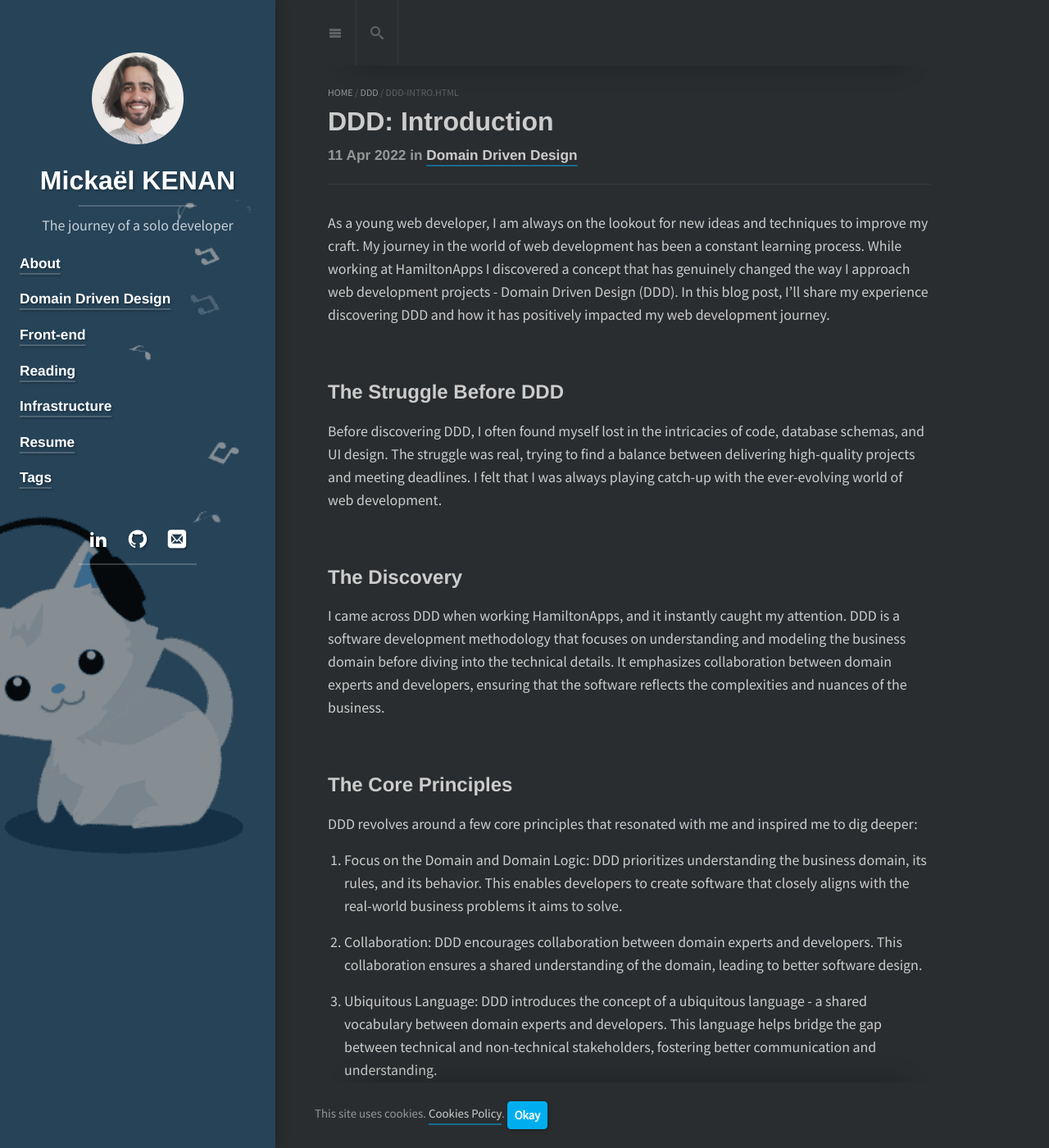
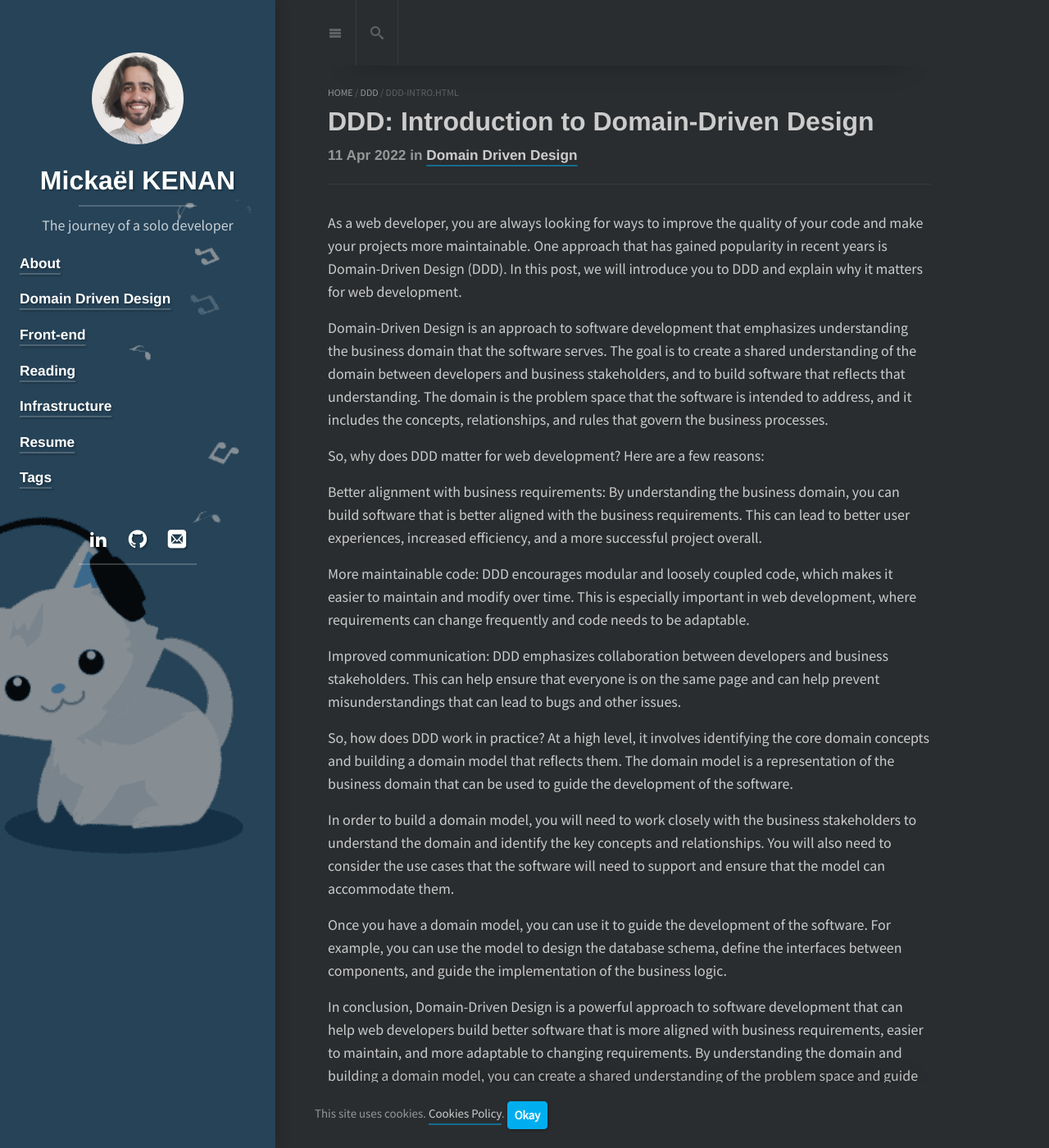
Before and after one commit to mickael-kenan/mickael-kenan, a Jekyll site: the page built from _posts/ddd/2022-04-11-ddd-intro.md, in a window 1280 px wide and 1400 px high. Shown: the whole window at 82% size. Built offline with Jekyll 4.4.1, drawn with Linux system fonts in a browser that asks for light colours; cached includes are drawn as plain includes; nearby versions of some CDN libraries; some web fonts are replaced; library files that are not in the unit come from our copies; some of the changed text lies outside the part shown.

Commit message:
feat: add ddd articles

```diff
--- a/_posts/ddd/2022-04-11-ddd-intro.md
+++ b/_posts/ddd/2022-04-11-ddd-intro.md
@@ -1,41 +1,27 @@
 ---
 layout: post
-title: "DDD: Introduction"
+title: "DDD: Introduction to Domain-Driven Design"
 category: ddd
 ---
 
-As a young web developer, I am always on the lookout for new ideas and techniques to improve my craft. My journey in the world of web development has been a constant learning process. While working at HamiltonApps I discovered a concept that has genuinely changed the way I approach web development projects - Domain Driven Design (DDD). In this blog post, I'll share my experience discovering DDD and how it has positively impacted my web development journey.
+As a web developer, you are always looking for ways to improve the quality of your code and make your projects more maintainable. One approach that has gained popularity in recent years is Domain-Driven Design (DDD). In this post, we will introduce you to DDD and explain why it matters for web development.
 
 <!--more-->
 
-## The Struggle Before DDD
+Domain-Driven Design is an approach to software development that emphasizes understanding the business domain that the software serves. The goal is to create a shared understanding of the domain between developers and business stakeholders, and to build software that reflects that understanding. The domain is the problem space that the software is intended to address, and it includes the concepts, relationships, and rules that govern the business processes.
 
-Before discovering DDD, I often found myself lost in the intricacies of code, database schemas, and UI design. The struggle was real, trying to find a balance between delivering high-quality projects and meeting deadlines. I felt that I was always playing catch-up with the ever-evolving world of web development.
+So, why does DDD matter for web development? Here are a few reasons:
 
-## The Discovery
+Better alignment with business requirements: By understanding the business domain, you can build software that is better aligned with the business requirements. This can lead to better user experiences, increased efficiency, and a more successful project overall.
 
-I came across DDD when working HamiltonApps, and it instantly caught my attention. DDD is a software development methodology that focuses on understanding and modeling the business domain before diving into the technical details. It emphasizes collaboration between domain experts and developers, ensuring that the software reflects the complexities and nuances of the business.
+More maintainable code: DDD encourages modular and loosely coupled code, which makes it easier to maintain and modify over time. This is especially important in web development, where requirements can change frequently and code needs to be adaptable.
 
-## The Core Principles
+Improved communication: DDD emphasizes collaboration between developers and business stakeholders. This can help ensure that everyone is on the same page and can help prevent misunderstandings that can lead to bugs and other issues.
 
-DDD revolves around a few core principles that resonated with me and inspired me to dig deeper:
+So, how does DDD work in practice? At a high level, it involves identifying the core domain concepts and building a domain model that reflects them. The domain model is a representation of the business domain that can be used to guide the development of the software.
 
-1. Focus on the Domain and Domain Logic: DDD prioritizes understanding the business domain, its rules, and its behavior. This enables developers to create software that closely aligns with the real-world business problems it aims to solve.
+In order to build a domain model, you will need to work closely with the business stakeholders to understand the domain and identify the key concepts and relationships. You will also need to consider the use cases that the software will need to support and ensure that the model can accommodate them.
 
-2. Collaboration: DDD encourages collaboration between domain experts and developers. This collaboration ensures a shared understanding of the domain, leading to better software design.
+Once you have a domain model, you can use it to guide the development of the software. For example, you can use the model to design the database schema, define the interfaces between components, and guide the implementation of the business logic.
 
-3. Ubiquitous Language: DDD introduces the concept of a ubiquitous language - a shared vocabulary between domain experts and developers. This language helps bridge the gap between technical and non-technical stakeholders, fostering better communication and understanding.
-
-4. Model-Driven Design: In DDD, the domain model drives the software design. Developers use the model to create code that reflects the domain's rules and behavior, making it easier to maintain and evolve the software over time.
-
-## Embracing Domain Driven Design
-
-Spending more time upfront, collaborating with the clients to understand their business domain and establish a ubiquitous language.
-It starts by taking more time and effort but it really is a game changer for the whole project's life.
-
-Not only does it help build a more accurate and robust software solution, but it also makes communication with the client and other team members much smoother. The code is more readable, maintainable, and adaptable to future changes in the business domain. This new approach transforms the relationship between the different members working of the project.
-
-## Conclusion
-
-Discovering Domain Driven Design has been a turning point in my web development journey. It has fundamentally changed the way I approach projects, enabling me to create better software solutions that closely align with the business needs.
-If you're a developer looking to level up your skills I highly recommend exploring Domain Driven Design. It just might be the game changer you've been searching for!
+In conclusion, Domain-Driven Design is a powerful approach to software development that can help web developers build better software that is more aligned with business requirements, easier to maintain, and more adaptable to changing requirements. By understanding the domain and building a domain model, you can create a shared understanding of the problem space and guide the development of the software.
```
Also changed, not shown: _posts/ddd/2022-04-12-ubiquitous-language.md (deleted, +0 -43 lines), _posts/ddd/2022-04-12-why-ddd-matters.md (added, +25 -0 lines), _posts/ddd/2022-04-13-ddd-key-concepts.md (added, +19 -0 lines), _posts/ddd/2022-04-13-model-driven-design.md (deleted, +0 -35 lines), _posts/ddd/2022-05-22-ddd-bounded-context.md (added, +33 -0 lines), _posts/ddd/2022-06-02-ddd-how-to-entites.md (added, +23 -0 lines), _posts/ddd/2022-10-26-aggregate-root.md (added, +109 -0 lines), _posts/ddd/2023-01-20-value-objects.md (added, +66 -0 lines), _posts/read/2022-10-12-the-clean-coder.md (+1 -1 lines).
